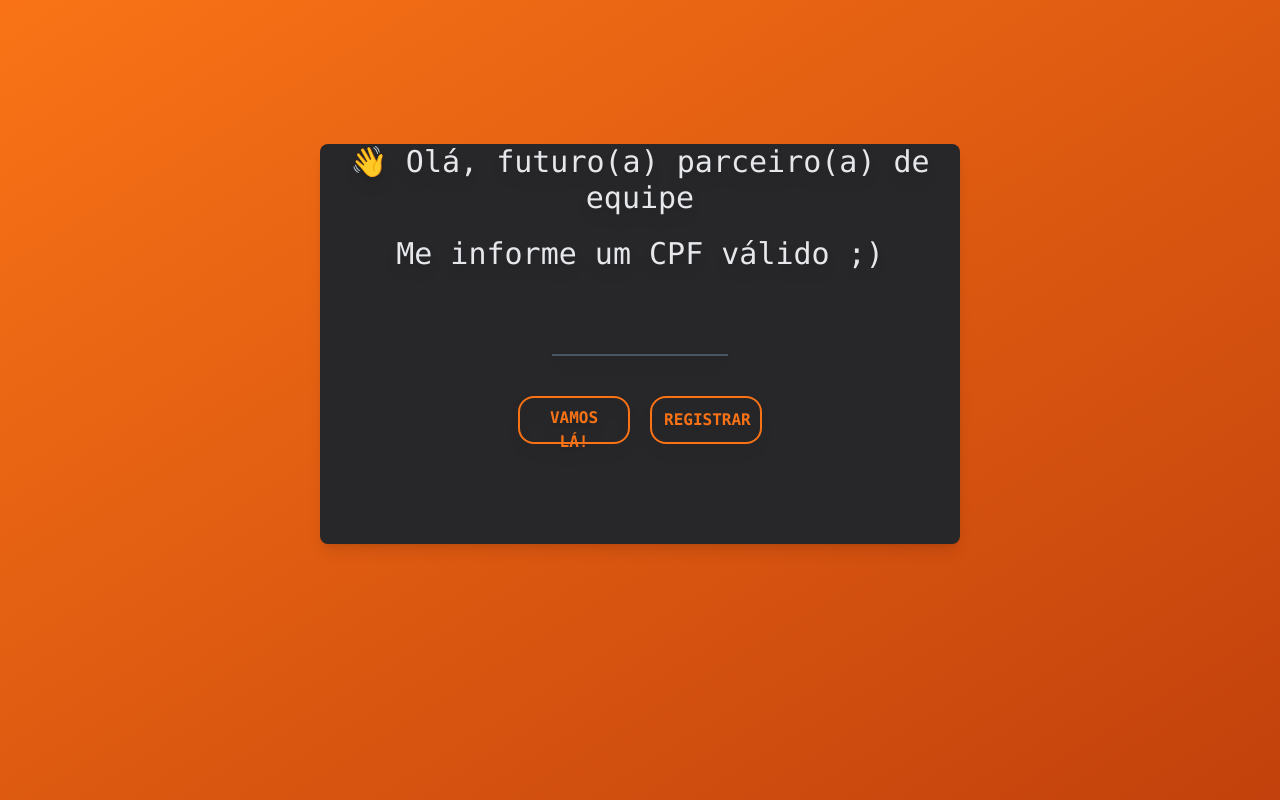
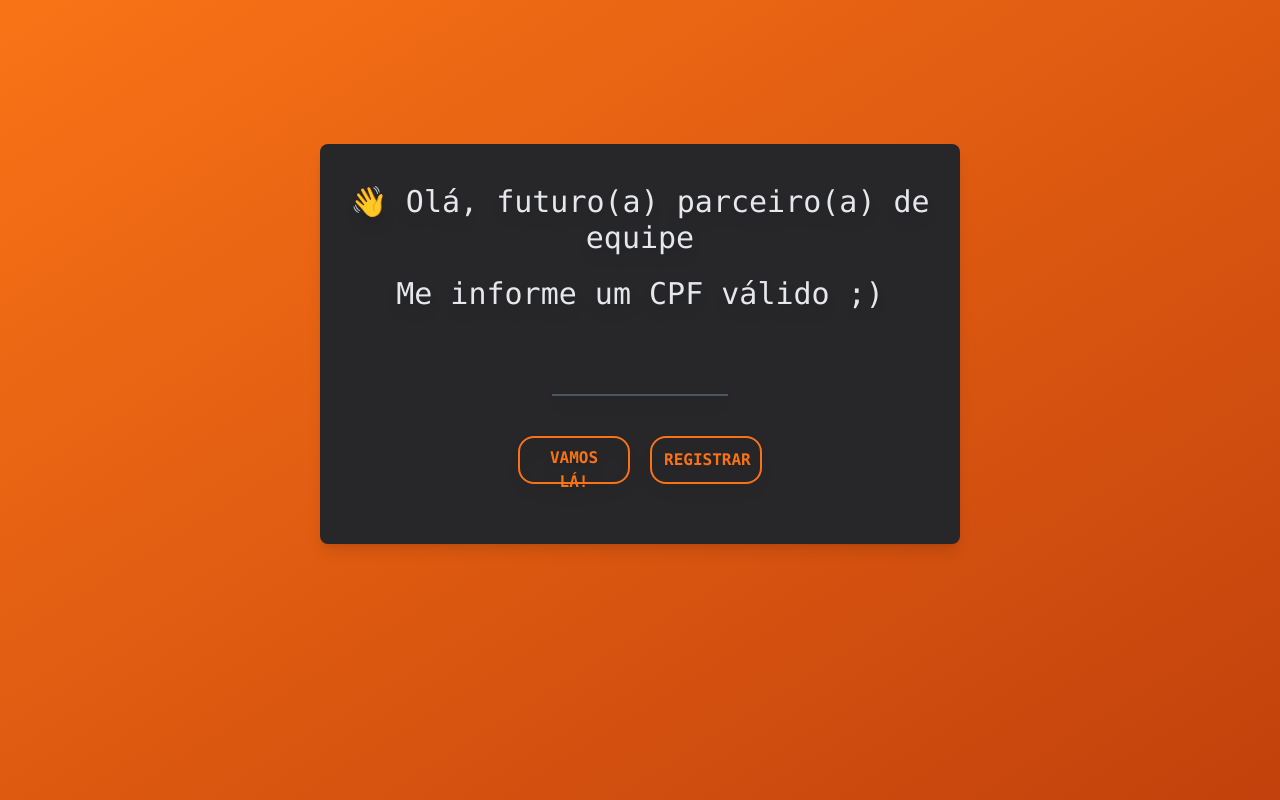
Before and after one commit to JohannesAlves/Bank-Study, a React (Vite) app in the folder web/: page / in a window 1280 px wide. Built offline with nearby package versions, Linux system fonts and the light colour scheme.

Commit message:
refactor: return mt-10 to titles main.

```diff
--- a/web/src/components/molecules/TitlesMain/index.tsx
+++ b/web/src/components/molecules/TitlesMain/index.tsx
@@ -3,7 +3,7 @@ import { Title } from "../../atoms/Title";
 
 export function TitlesMain() {
     return (
-        <div className="">
+        <div className="mt-10">
             <Title title="👋 Olá, futuro(a) parceiro(a) de equipe" />
             <Subtitle subtitle="Me informe um CPF válido ;)" />
         </div>
```
